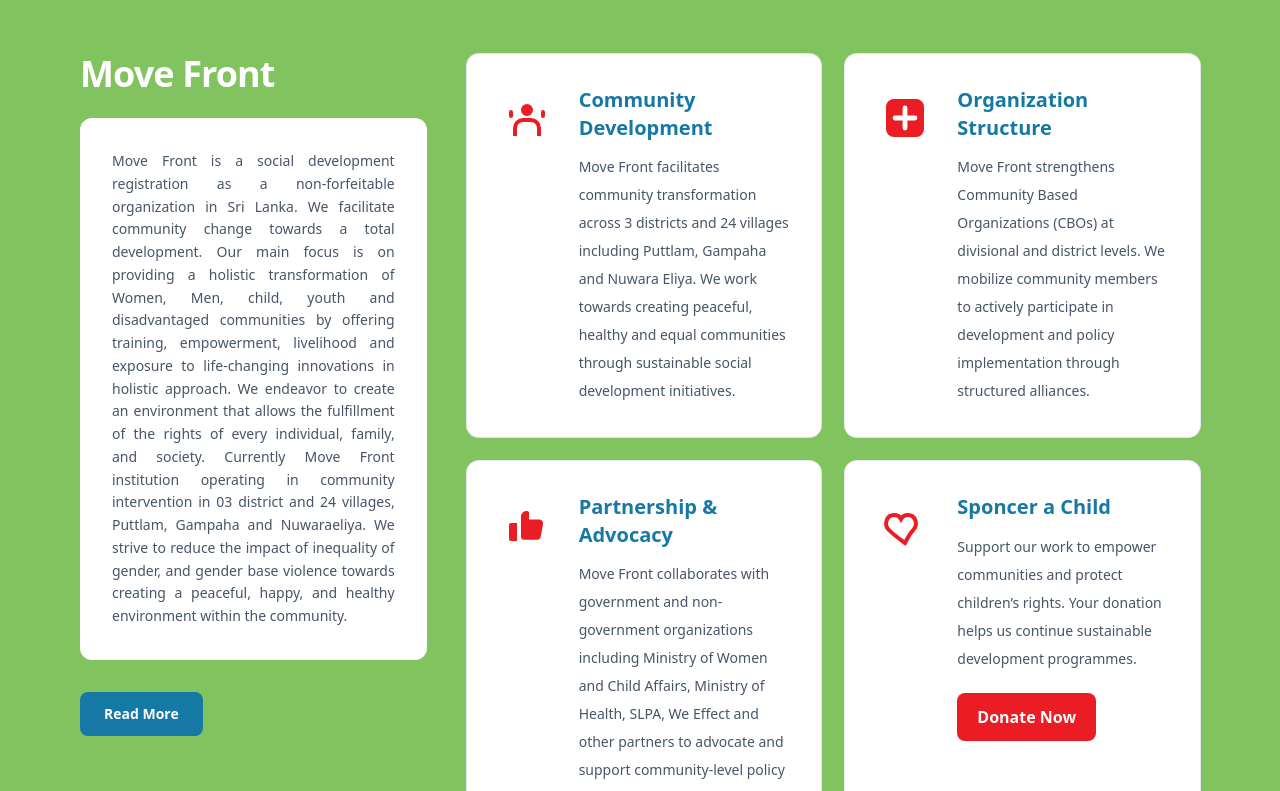
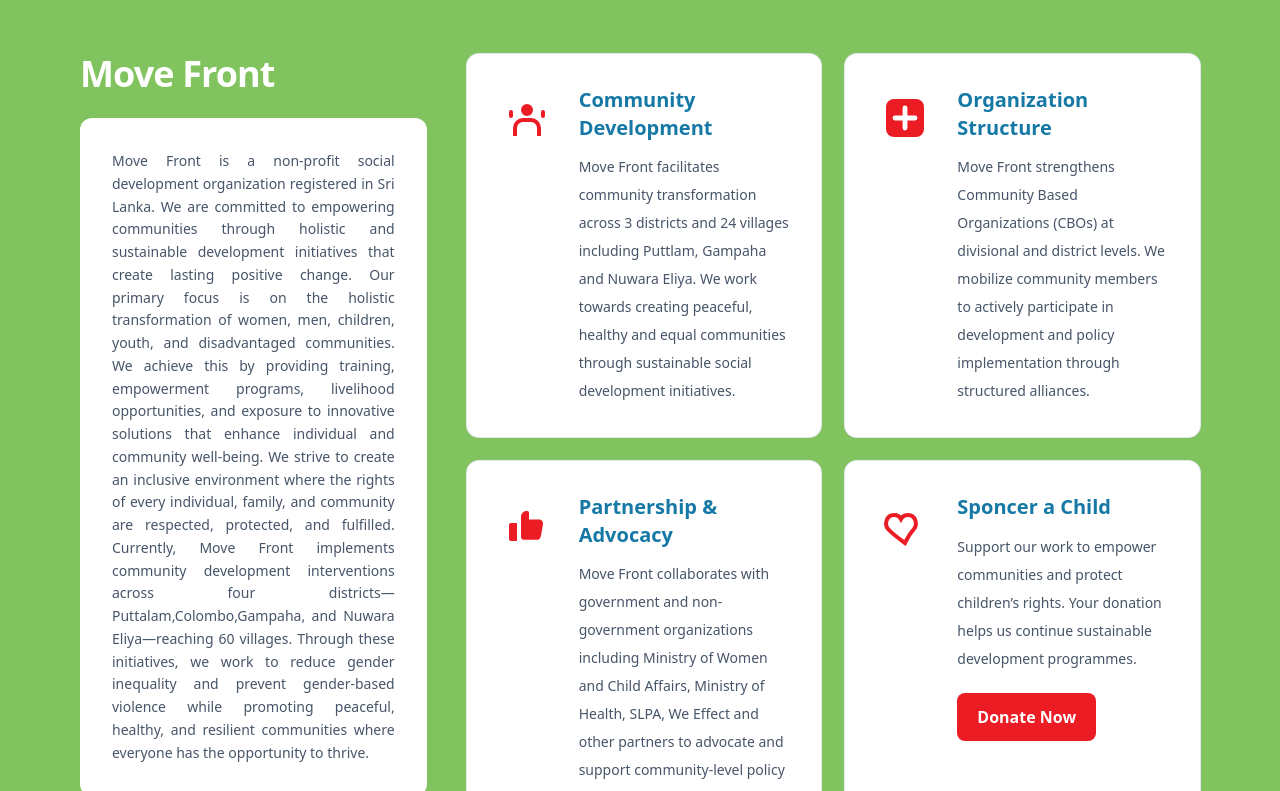
Before and after one commit to supunpramod/Move-Front-Institution, a React (Vite) app: page / in a window 1280 px wide. Shown: the part 669-1460 px from the top of the page. Built offline with nearby package versions, Linux system fonts and the light colour scheme.

Commit message:
Update content for clarity and accuracy in Homeintro, About, and WhereWeWork components; update image assets

```diff
--- a/src/components/Homeintro.jsx
+++ b/src/components/Homeintro.jsx
@@ -14,19 +14,10 @@
             </h2>
 
             <p className="mt-6 text-fon text-sm leading-relaxed text-justify bg-white p-8 rounded-xl">
-              Move Front is a social development
-              registration as a non-forfeitable organization in Sri Lanka. We
-              facilitate community change towards a total development. Our main
-              focus is on providing a holistic transformation of Women, Men,
-              child, youth and disadvantaged communities by offering training,
-              empowerment, livelihood and exposure to life-changing innovations
-              in holistic approach. We endeavor to create an environment that
-              allows the fulfillment of the rights of every individual, family,
-              and society. Currently Move Front institution operating in
-              community intervention in 03 district and 24 villages, Puttlam,
-              Gampaha and Nuwaraeliya. We strive to reduce the impact of
-              inequality of gender, and gender base violence towards creating a
-              peaceful, happy, and healthy environment within the community.
+              Move Front is a non-profit social development organization registered in Sri Lanka. We are committed to empowering communities through holistic and sustainable development initiatives that create lasting positive change.
+Our primary focus is on the holistic transformation of women, men, children, youth, and disadvantaged communities. We achieve this by providing training, empowerment programs, livelihood opportunities, and exposure to innovative solutions that enhance individual and community well-being.
+We strive to create an inclusive environment where the rights of every individual, family, and community are respected, protected, and fulfilled.
+Currently, Move Front implements community development interventions across four districts—Puttalam,Colombo,Gampaha, and Nuwara Eliya—reaching 60 villages. Through these initiatives, we work to reduce gender inequality and prevent gender-based violence while promoting peaceful, healthy, and resilient communities where everyone has the opportunity to thrive.
             </p>
 
             <button
--- a/src/pages/About.jsx
+++ b/src/pages/About.jsx
@@ -28,9 +28,8 @@
     position: "Director",
     image: kawyaImage,
     qualifications: [
-      "Jayasinghe Arachchige Kawya Parami",
-      "G.C.E. Ordinary Level (2015)",
-      "G.C.E. Advanced Level (2018)",
+
+
       "Computer Course (2024)",
       "Diploma in English (SITC Campus)",
       "Diploma in Sociology (SITC Campus)",
@@ -46,8 +45,7 @@
       "Diploma in Participatory Housing and Community Development – University of Peradeniya (2007–2009)",
       "Computer Course (MS Office) – ATFA (2006–2007)",
       "Video/Photography Course – FORUT Media Unit (2008)",
-      "G.C.E. Advanced Level (2005)",
-      "G.C.E. Ordinary Level (2001)",
+
     ],
   },
   {
@@ -55,9 +53,8 @@
     position: "Director",
     image: HeshanImage,
     qualifications: [
-      "Handapangoda Mudalige Don Mindada Heshan Pieris",
-      "G.C.E. Ordinary Level (2015)",
-      "G.C.E. Advanced Level (2018)",
+
+
       "Graphic Design Certificate Course",
       "AutoCAD Interior Architecture Designer at FPL Outsource (5 Years)",
       "Administration Department at TNR Enterprises (Currently Working)",
--- a/src/pages/WhereWeWork.jsx
+++ b/src/pages/WhereWeWork.jsx
@@ -24,7 +24,7 @@
         Resources
       </h1>
 
-      <Section title="Partners and Networks" className="bg-secondary">
+      <Section title="" className="bg-secondary">
         <div className="rounded-2xl border border-slate-200 bg-slate-50 p-6">
           <ul className="list-disc pl-5 text-slate-700 text-sm leading-relaxed space-y-3">
 
@@ -69,6 +69,12 @@
   registered and recognized initiatives aligned with national development
   priorities, including social protection, youth empowerment, and community
   welfare programs.
+</li>
+
+      <li>
+  <strong>Healthy Lanka</strong> –
+  Programs on alcohol and drug prevention, child rights and child protection,
+  mental health development, and gender equality.
 </li>
 
           </ul>
```
Also changed, not shown: src/assets/fb39.jpeg, src/assets/slider5.jpeg.
